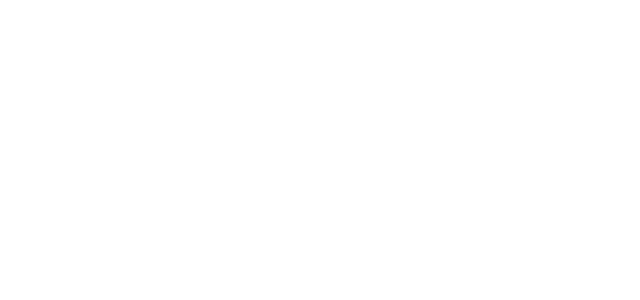
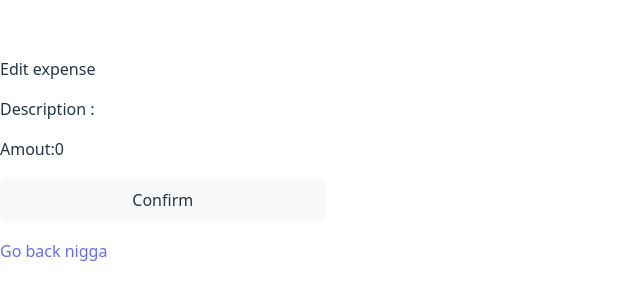
Before and after one commit to Diarilala/pennywise, a React (Vite) app in the folder front/: page /expense/1 in a window 1280 px wide. Before the commit this address had no page. Shown: the part 240-540 px from the top of the page, without its empty margins (0-640 px from the left). Built offline with nearby package versions, Linux system fonts and the light colour scheme; no server answers; a web font is replaced by a local one.

Commit message:
feat: expense edit ok

```diff
--- a/front/src/App.tsx
+++ b/front/src/App.tsx
@@ -9,6 +9,7 @@
 import Categories from './Components/Categories/Categories.tsx'
 import Profile from './Components/Profile/Profile'
 import CreateExpenseSection from './Components/Expense/CreateExpenseSection.tsx';
+import EditExpense from './Components/Expense/EditExpense.tsx'
 
 function App() {
 
@@ -20,6 +21,7 @@
         <Route path='/dashboard' element={<Dashboard />}></Route>
         <Route path='/expense' element={<ExpenseSection />}></Route>
         <Route path='/expense/create' element={<CreateExpenseSection />}></Route>
+        <Route path='/expense/:id' element={<EditExpense />}></Route>
         <Route path='/categories' element={<Categories />}></Route>
         <Route path='/profile' element ={<Profile />}></Route>
       </Routes>
--- a/front/src/Components/Expense/EditExpense.tsx
+++ b/front/src/Components/Expense/EditExpense.tsx
@@ -57,7 +57,7 @@
             })
             const data = await response.json();
             console.log(data);
-            navigate("/")
+            navigate("/expense")
             } catch(err){
             console.error(err);
 
--- a/front/src/Components/Expense/Expense.tsx
+++ b/front/src/Components/Expense/Expense.tsx
@@ -52,7 +52,7 @@
             </div>
             <div>
                 <p className="font-bold">-{expense.amount}</p>
-                <Link to={`${expense.expense_id}/edit`}>Edit</Link>
+                <Link to={`/expense/${expense.expense_id}`}>Edit</Link>
                 <button onClick={() => setDeleteMode(true)}>Delete</button>
                 {
                     deleteMode && (
```
